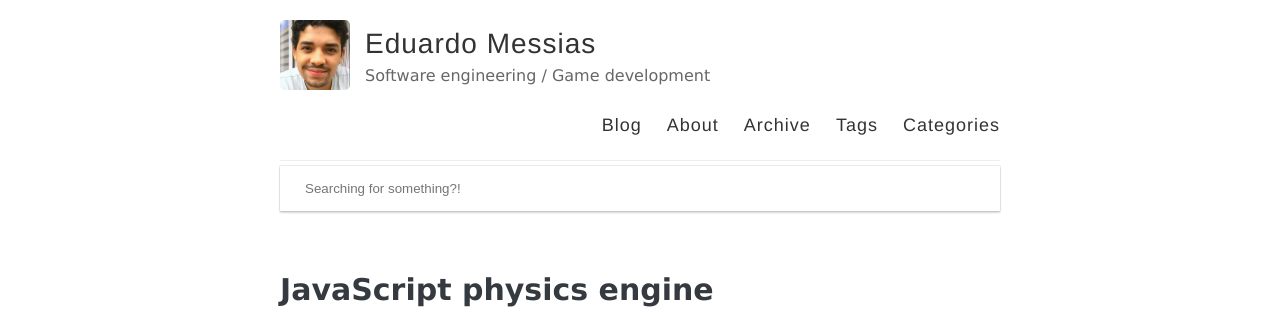
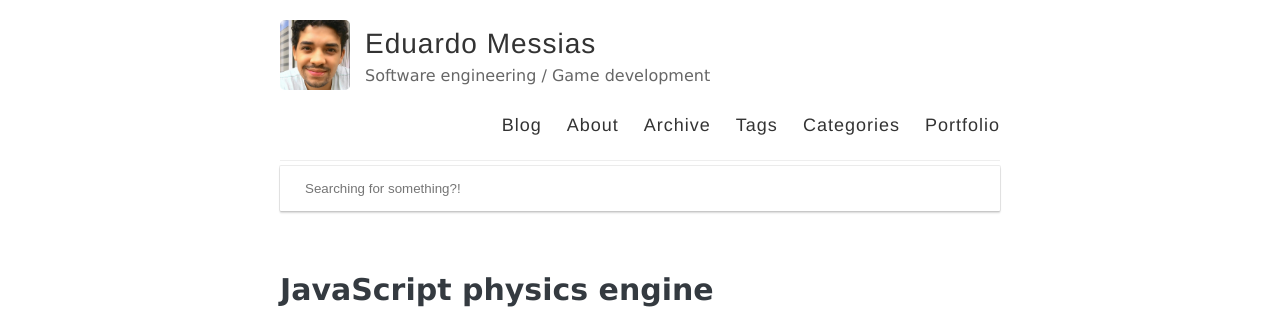
Before and after one commit to eduardomessias/eduardomessias.github.io, a Jekyll site: the page built from index.html, in a window 1280 px wide. Shown: the top 309 px of the page. Built offline with Jekyll 4.4.1, drawn with Linux system fonts in a browser that asks for light colours; the list of posts is cut into pages by our own code.

Commit message:
Update _config.yml

```diff
--- a/_config.yml
+++ b/_config.yml
@@ -30,6 +30,8 @@ navigation:
     url: /tags
   - name: Categories
     url: /categories
+  - name: Portfolio
+    url: /portfolio
   #- name: Theme
   #  url: https://github.com/eduardomessias/
 
```
